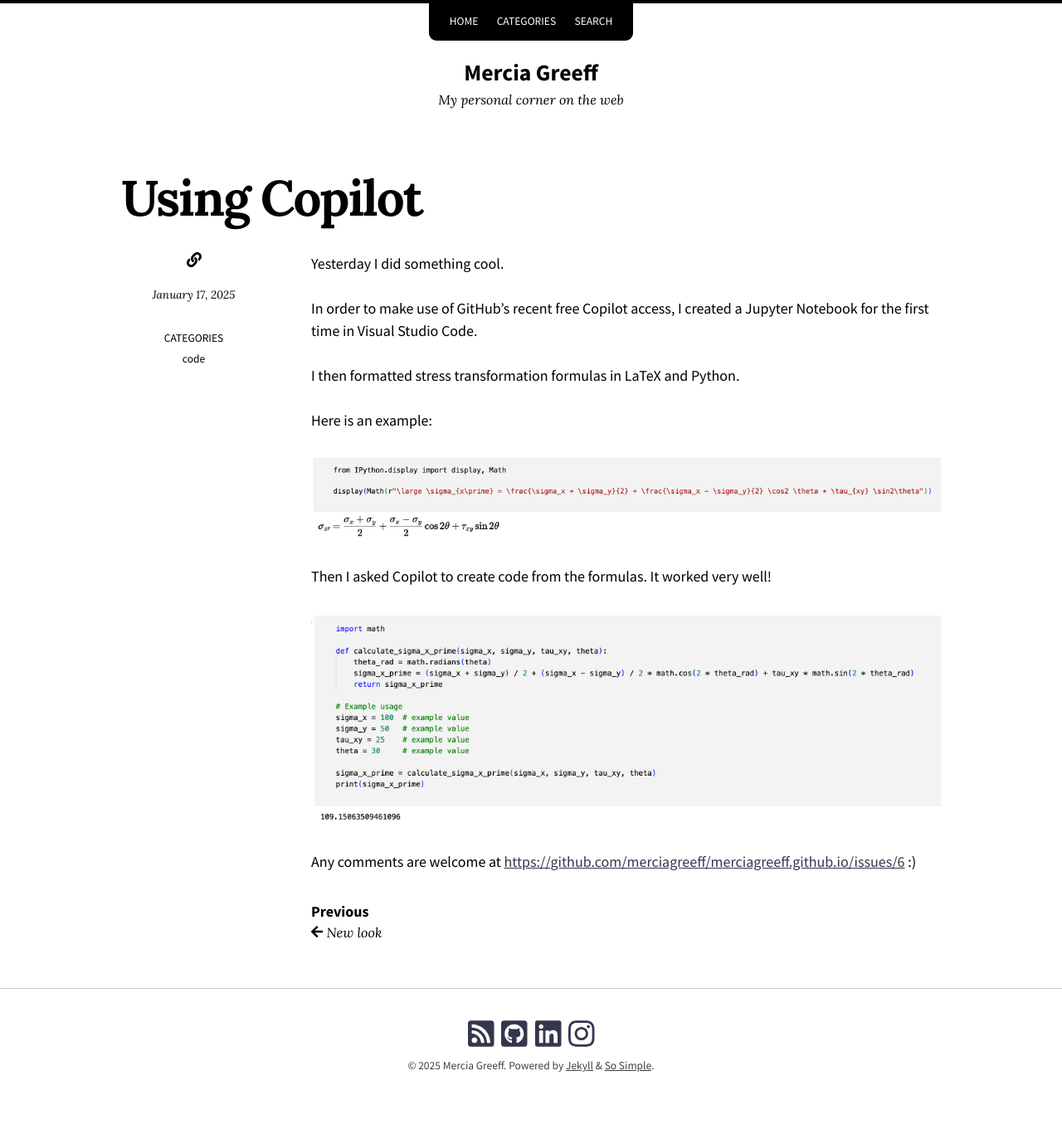
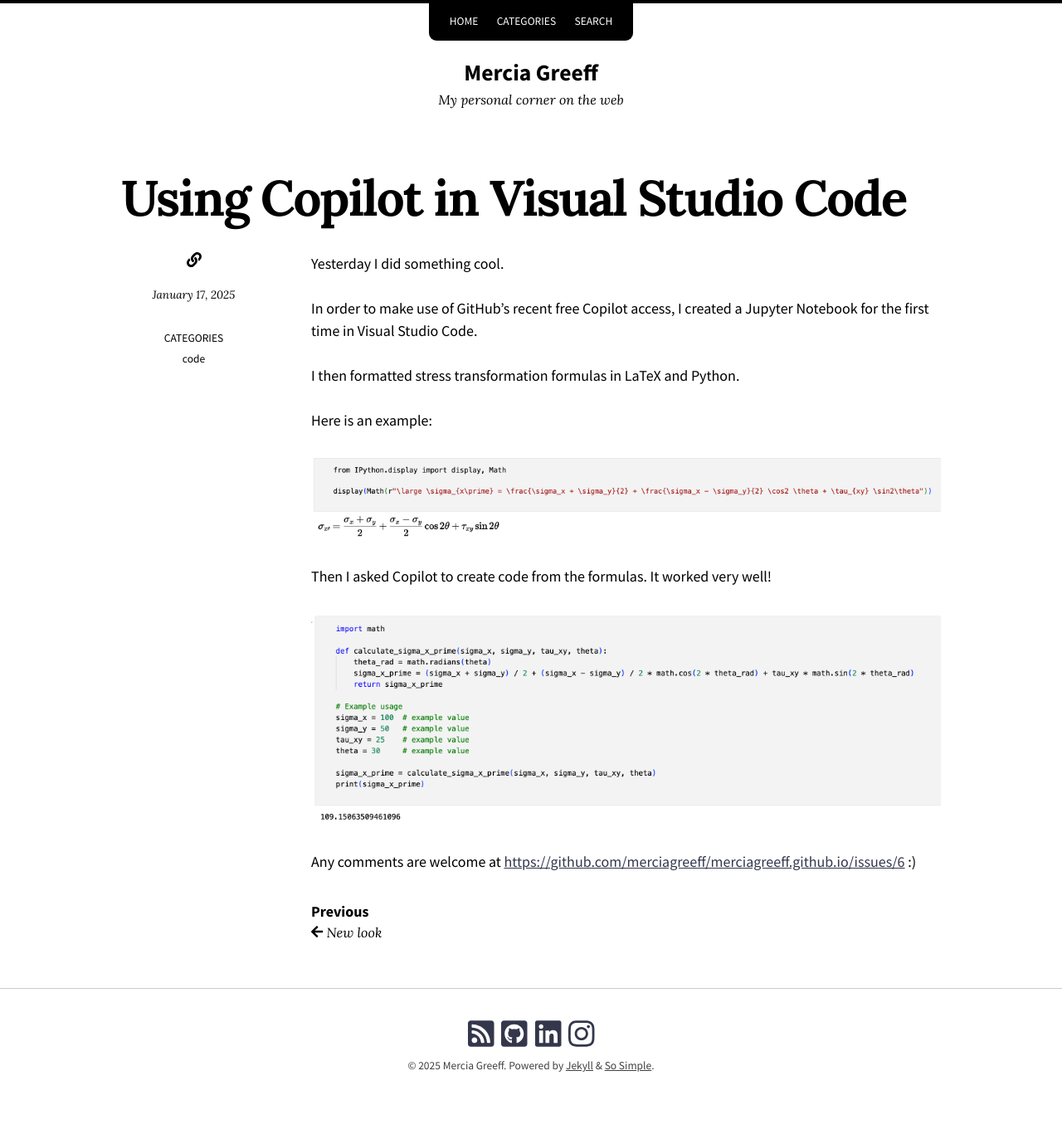
Before and after one commit to merciagreeff/merciagreeff.github.io, a Jekyll site: the page built from _posts/2025-01-17-using-copilot.md, in a window 1280 px wide. Shown: the whole page at 83% size. Built offline with Jekyll 4.4.1, drawn with Linux system fonts in a browser that asks for light colours; nearby versions of some CDN libraries.

Commit message:
Update 2025-01-17-using-copilot.md

```diff
--- a/_posts/2025-01-17-using-copilot.md
+++ b/_posts/2025-01-17-using-copilot.md
@@ -1,5 +1,5 @@
 ---
-title: "Using Copilot"
+title: "Using Copilot in Visual Studio Code"
 layout: post
 categories: code
 ---
```
